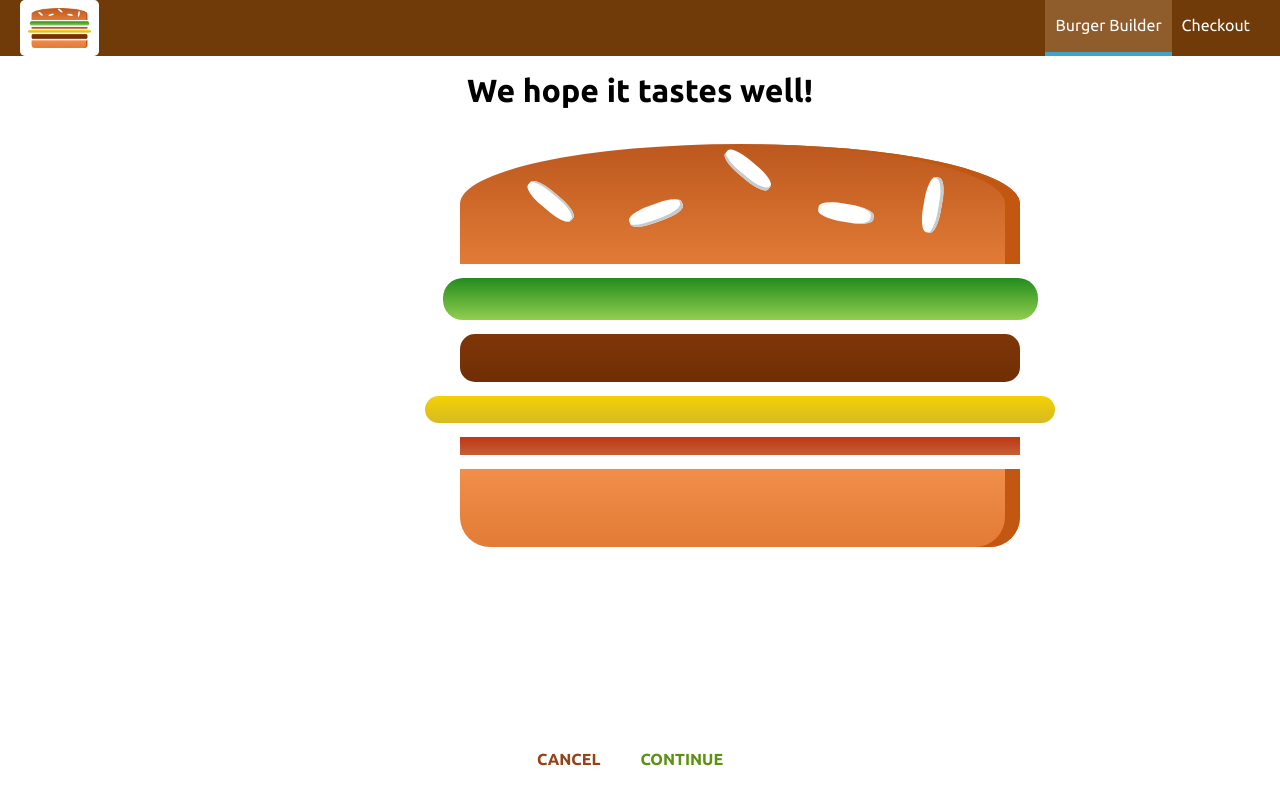
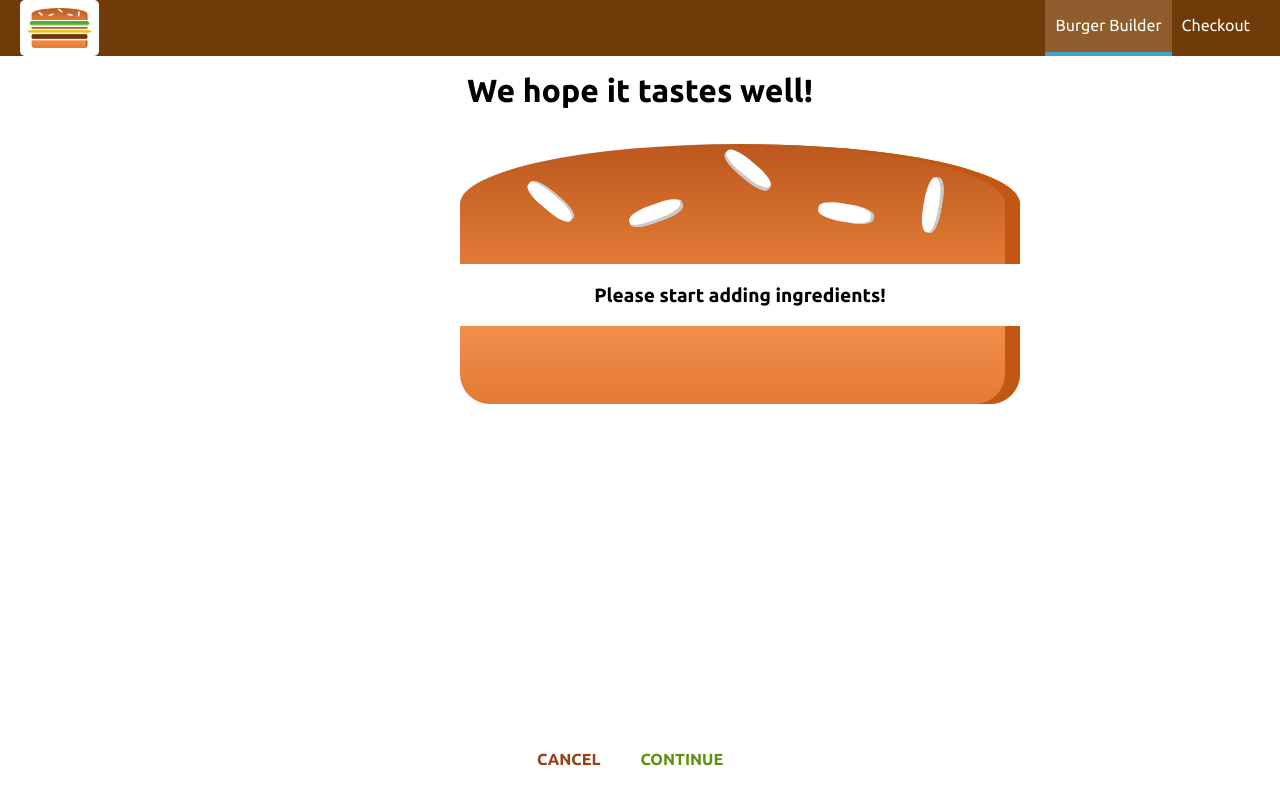
Before and after one commit to iseaz/react-burger-builder, a React app: page /checkout in a window 1280 px wide. Built offline with nearby package versions, Linux system fonts and the light colour scheme.

Commit message:
added contact data

```diff
--- a/src/components/Order/CheckoutSummary/CheckoutSummary.js
+++ b/src/components/Order/CheckoutSummary/CheckoutSummary.js
@@ -12,8 +12,8 @@
 				<Burger ingredients={props.ingredients} />
 			</div>
 
-			<Button btnType="Danger" clicked>CANCEL</Button>
-			<Button btnType="Success" clicked>CONTINUE</Button>
+			<Button btnType="Danger" clicked={props.checkoutCancelled}>CANCEL</Button>
+			<Button btnType="Success" clicked={props.checkoutContinued}>CONTINUE</Button>
 		</div>
 	)
 }
--- a/src/containers/BurgerBuilder/BurgerBuilder.js
+++ b/src/containers/BurgerBuilder/BurgerBuilder.js
@@ -27,8 +27,6 @@
 	}
 
 	componentDidMount(){
-		console.log(this.props)
-
 		axios.get('ingredients.json')
 			.then(resp => {
 				this.setState({
@@ -143,7 +141,18 @@
 		// 		})
 		// 	})
 
-		this.props.history.push('/checkout')
+		const queryParams = []
+
+		for (let i in this.state.ingredients ) {
+			queryParams.push(encodeURIComponent(i) + '=' + encodeURIComponent(this.state.ingredients[i]))
+		}
+
+		const queryString = queryParams.join('&')
+
+		this.props.history.push({
+			pathname: '/checkout',
+			search: '?' + queryString
+		})
 	}
 
 	render(){
--- a/src/containers/Checkout/Checkout.js
+++ b/src/containers/Checkout/Checkout.js
@@ -1,6 +1,8 @@
 import React, { Component } from 'react'
+import { Route } from 'react-router-dom'
 
 import CheckoutSummary from '../../components/Order/CheckoutSummary/CheckoutSummary'
+import ContactData from './ContactData/ContactData'
 
 class Checkout extends Component {
 	state = {
@@ -12,10 +14,36 @@
 		}
 	}
 
+	componentDidMount(){
+		const query = new URLSearchParams(this.props.location.search)
+		const ingredients = {}
+
+		for (let param of query.entries()) {
+			ingredients[param[0]] = +param[1]
+		}
+
+		this.setState({ ingredients })
+	}
+
+	checkoutCancelledHandler = () => {
+		this.props.history.goBack()
+	}
+
+	checkoutContinuedHandler = () => {
+		this.props.history.replace('/checkout/contact-data')
+	}
+
 	render() {
 		return (
 			<div>
-				<CheckoutSummary ingredients={this.state.ingredients} />
+				<CheckoutSummary
+					ingredients={this.state.ingredients}
+					checkoutCancelled={this.checkoutCancelledHandler}
+					checkoutContinued={this.checkoutContinuedHandler} />
+
+				<Route
+					path={this.props.match.path + '/contact-data'}
+					component={ContactData} />
 			</div>
 		)
 	}
--- /dev/null
+++ b/src/containers/Checkout/ContactData/ContactData.css
@@ -0,0 +1,18 @@
+.ContactData {
+	border: 1px solid #eee;
+	box-shadow: 0 2px 3px #ccc;
+	box-sizing: border-box;
+	margin: 20px auto;
+	text-align: center;
+	width: 80%;
+}
+
+.Input {
+	display: block;
+}
+
+@media (min-width: 600px){
+	.ContactData {
+		width: 500px;
+	}
+}
--- /dev/null
+++ b/src/containers/Checkout/ContactData/ContactData.js
@@ -0,0 +1,37 @@
+import React, { Component } from 'react'
+
+import classes from './ContactData.css'
+import Button from '../../../components/UI/Button/Button'
+
+class ContactData extends Component {
+	state = {
+		name: '',
+		email: '',
+		address: {
+			street: '',
+			postalCode: ''
+		}
+	}
+
+	orderHandler = () => {
+		//
+	}
+
+	render(){
+		return (
+			<div className={classes.ContactData}>
+				<h4>eycd</h4>
+				<form>
+					<input className={classes.Input} type="text" name="name" placeholder="Your Name" />
+					<input className={classes.Input} type="email" name="email" placeholder="Your Mail" />
+					<input className={classes.Input} type="text" name="street" placeholder="Street" />
+					<input className={classes.Input} type="text" name="postal" placeholder="Postal Code" />
+
+					<Button btnType="Success" clicked={this.orderHandler}>ORDER</Button>
+				</form>
+			</div>
+		)
+	}
+}
+
+export default ContactData
```
